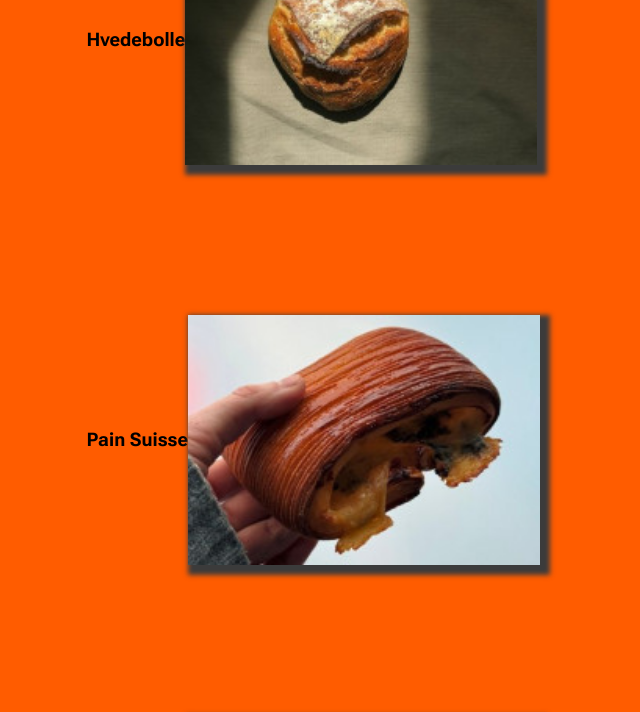
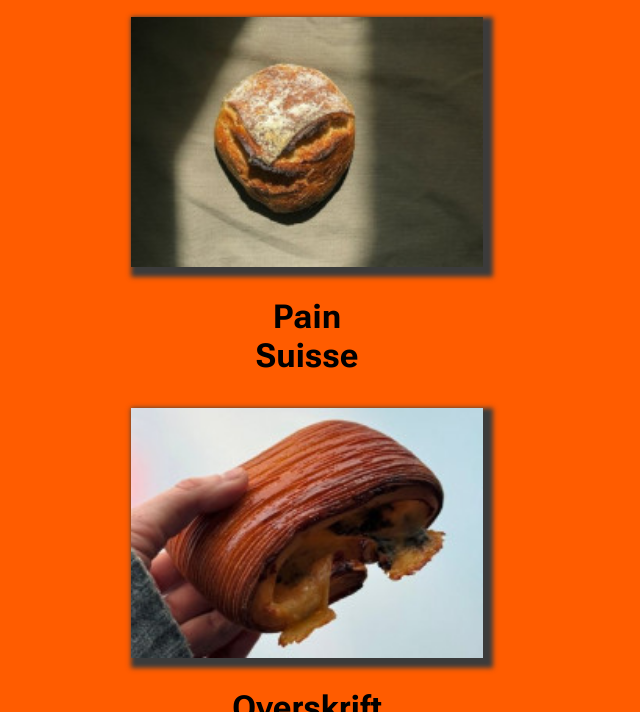
Before and after one commit to Mikkelbilgrav1/mobile-first-1, a plain HTML site: page produkter.html in a window 1280 px wide. Shown: the part 614-1326 px from the top of the page, without its empty margins (327-967 px from the left). Drawn offline with nearby package versions, Linux system fonts and the light colour scheme.

Commit message:
Nyt layout

```diff
--- a/css/produkter.css
+++ b/css/produkter.css
@@ -74,47 +74,38 @@ nav a {
 .boxes {
   display: grid;
   grid-template-columns: repeat(auto-fit, minmax(300px, 1fr));
-  gap: 20px;
+  gap: 25px;
 }
 
-/* CSS Styles for Products Page */
+/* Boxes Section */
+.boxes {
+  display: flex;
+  flex-wrap: wrap;
+  justify-content: space-between;
+  margin-top: 20px;
+}
 
 .product {
+  width: 30%;
+  margin-bottom: 20px;
   display: flex;
-  flex-direction: row; /* Ændret til række-layout */
+  flex-direction: column;
   align-items: center;
-  margin-bottom: 150px; /* Tilføjet margin mellem produktbokse */
 }
 
 .product img {
   max-width: 500px;
   height: 250px;
   box-shadow: 5px 5px 5px 5px #3b3b3b;
+  align-self: center; /* Centrer vandret */
+  margin-left: 780px;
 }
 
-.product .text {
-  text-align: left;
-  margin-left: 50px; /* Tilføjet margin mellem billede og tekst */
-  flex: 1; /* Fylder resten af pladsen i rækken */
-}
-
-.product .text h3 {
-  margin-top: 0; /* Fjerner standard øverste margin */
-}
-
-/* Tilføjet styles til at placere tekst til højre for billedet */
-.product .text {
-  display: flex;
-  flex-direction: column; /* Ændret til kolonne-layout */
-}
-
-.product .text h3,
-.product .text p {
-  margin: 0; /* Fjerner standardmarginer */
-}
-
-.product .text p {
-  margin-top: 50px; /* Juster afstanden mellem overskrift og tekst */
+.product h3 {
+  text-align: center;
+  margin-top: 10px;
+  margin-left: 780px;
+  font-size: 33px;
 }
 
 
```
Also changed, not shown: produkter.html (+6 -0 lines).
